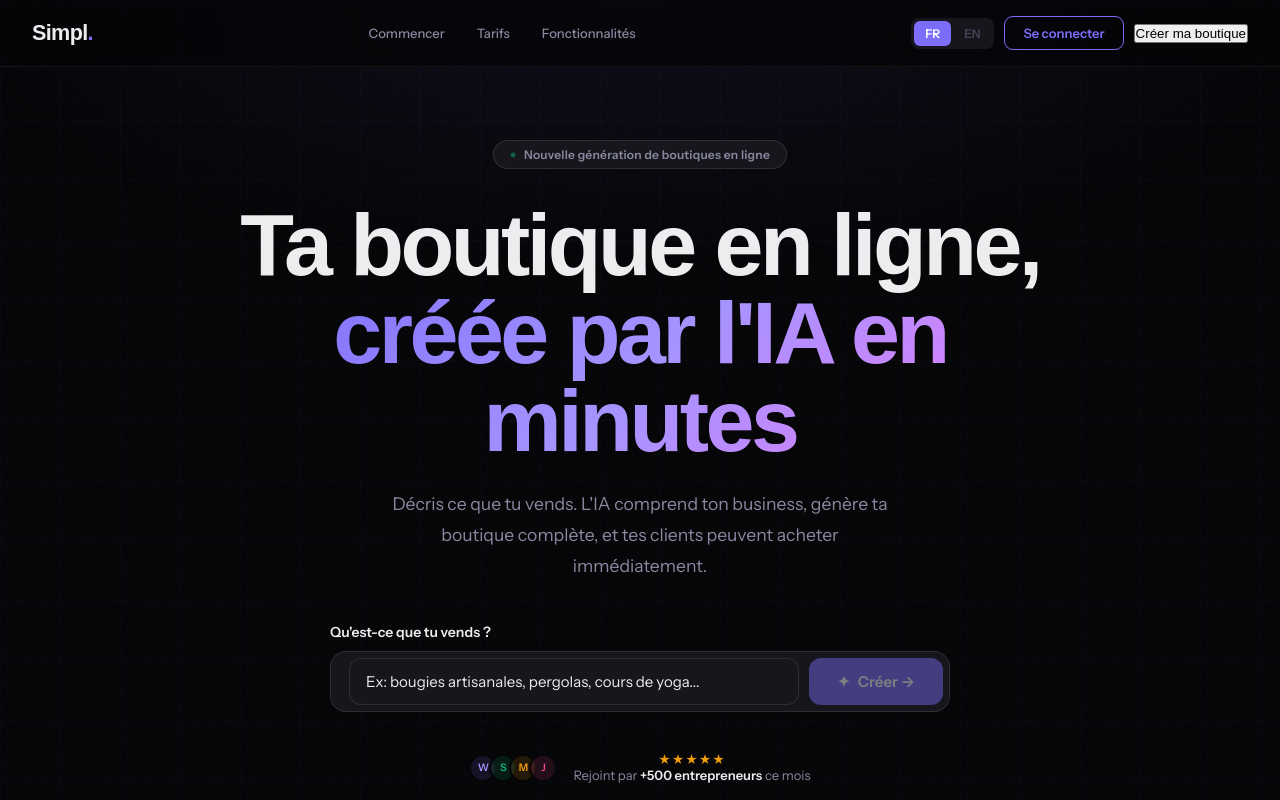
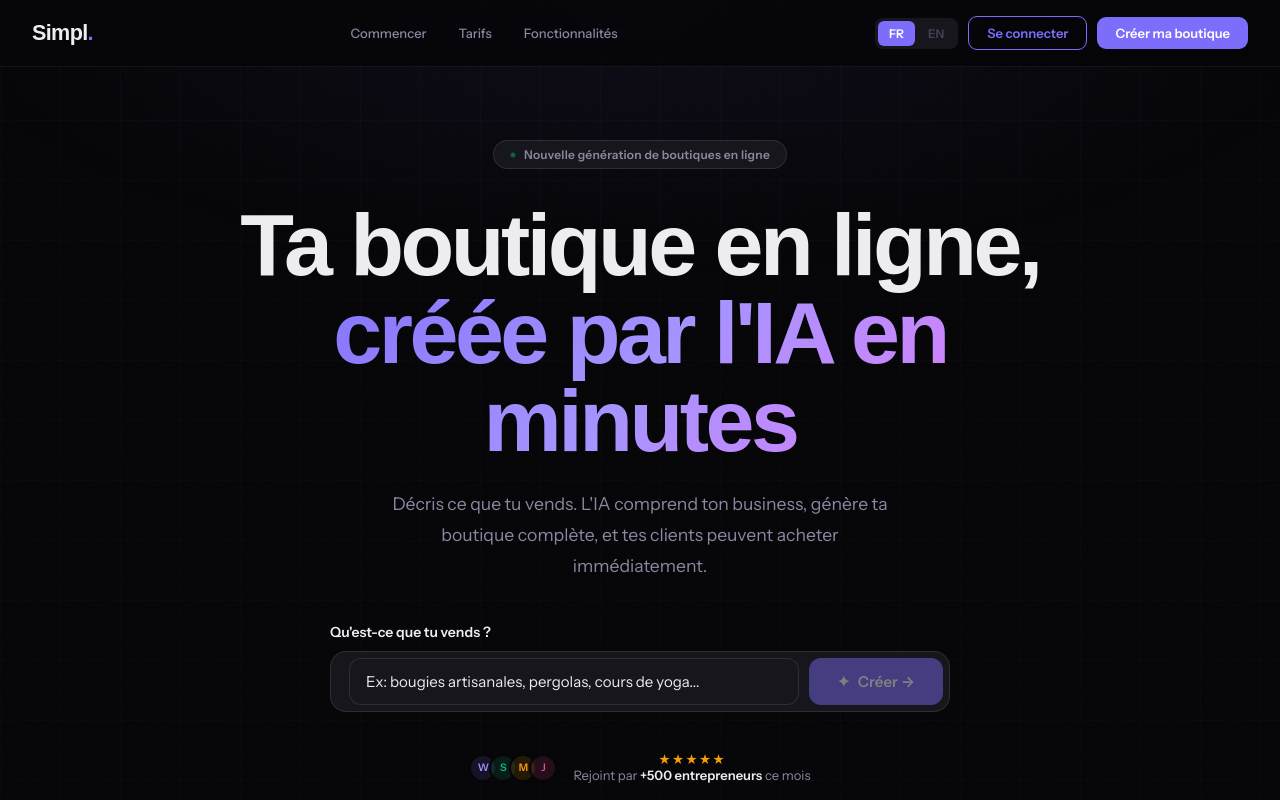
Before and after one commit to welio132/Simpl, a website: page index.html in a window 1280 px wide. Shown: the top 800 px of the page. Drawn offline with Linux system fonts and the light colour scheme; a web font is replaced by a local one.

Commit message:
fix: applyTX textContent pour boutons nav

```diff
--- a/index.html
+++ b/index.html
@@ -51,7 +51,8 @@ nav{position:fixed;top:0;left:0;right:0;z-index:100;padding:1rem 2rem;display:fl
 .lb{padding:5px 11px;border-radius:6px;border:none;font-size:12px;font-weight:600;cursor:pointer;background:transparent;color:var(--text3);transition:all .15s;font-family:inherit;}
 .lb.on{background:var(--a);color:#fff;}
 .nav-login{padding:8px 18px;border-radius:9px;background:transparent;border:1.5px solid #7c6dfa;color:#7c6dfa;font-size:13px;font-weight:600;text-decoration:none;transition:all .2s;white-space:nowrap;}
-.nav-login:hover{background:#7c6dfa;color:#fff;}border-radius:9px;background:var(--a);color:#fff;font-size:13px;font-weight:600;border:none;cursor:pointer;font-family:inherit;transition:all .2s;}
+.nav-login:hover{background:#7c6dfa;color:#fff;}
+.nav-cta{padding:8px 18px;border-radius:9px;background:#7c6dfa;color:#fff;font-size:13px;font-weight:600;border:none;cursor:pointer;font-family:inherit;transition:all .2s;}
 .nav-cta:hover{filter:brightness(1.15);transform:translateY(-1px);}
 
 /* HERO */
@@ -562,7 +563,13 @@ function applyTX(){
     't-dash':'dash','t-footer':'footer',
     'nl-feat':'nl1','nl-price':'nl2','nl-start':'nl3',
   };
-  Object.entries(m).forEach(([id,key])=>{const el=document.getElementById(id);if(el)el.innerHTML=tx[key]||'';});
+  const btnIds=['t-nav-cta','pc1b','pc2b','t-start-btn','t-cta-btn'];
+  Object.entries(m).forEach(([id,key])=>{
+    const el=document.getElementById(id);
+    if(!el)return;
+    if(btnIds.includes(id)){el.textContent=tx[key]||'';}
+    else{el.innerHTML=tx[key]||'';}
+  });
   // Mode badges
   const m1txt=document.getElementById('t-m1-txt');if(m1txt)m1txt.textContent=tx.m1||'';
   const recEl=document.getElementById('t-recommended');if(recEl)recEl.textContent=tx.recommended||'';
```
